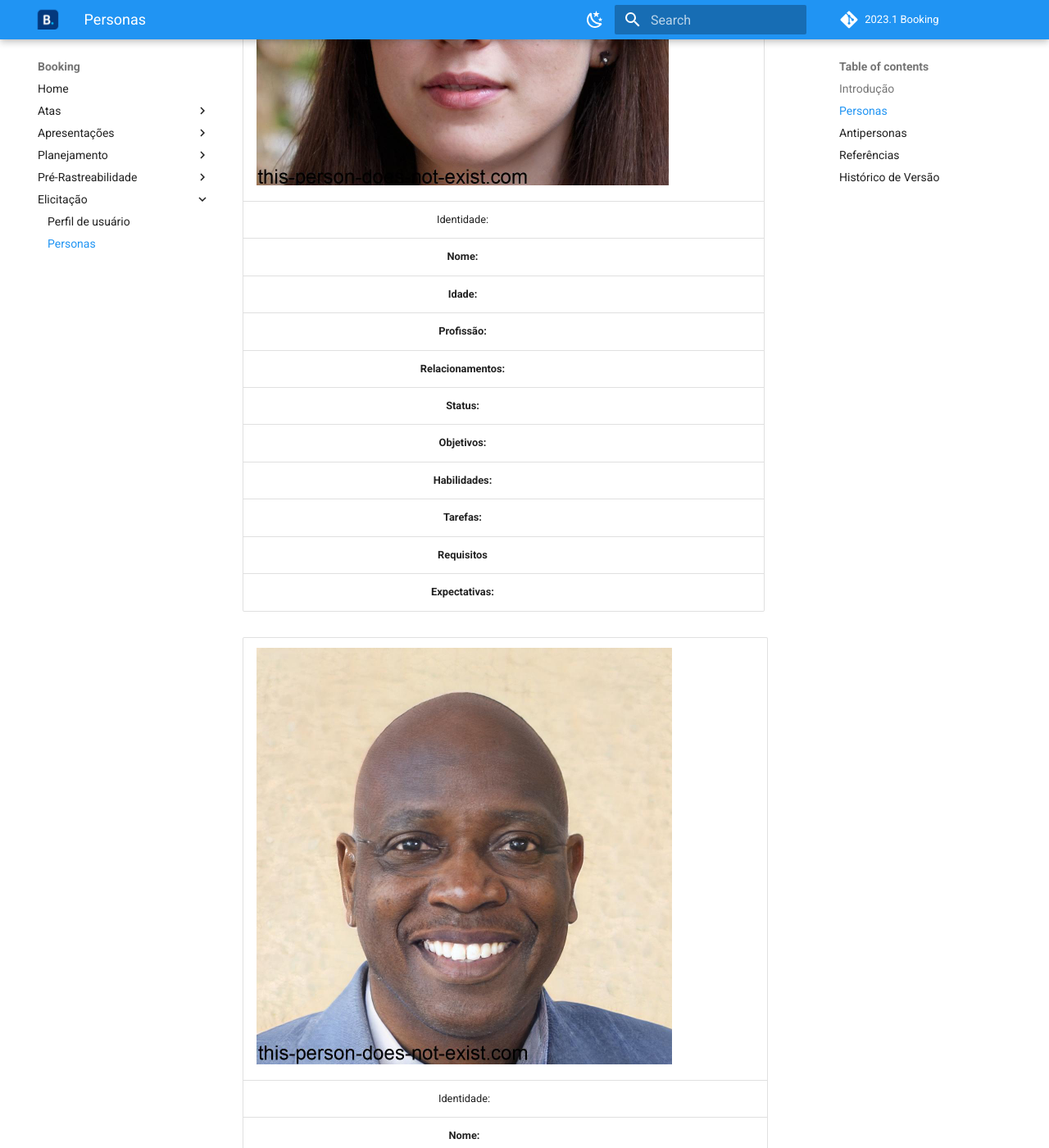
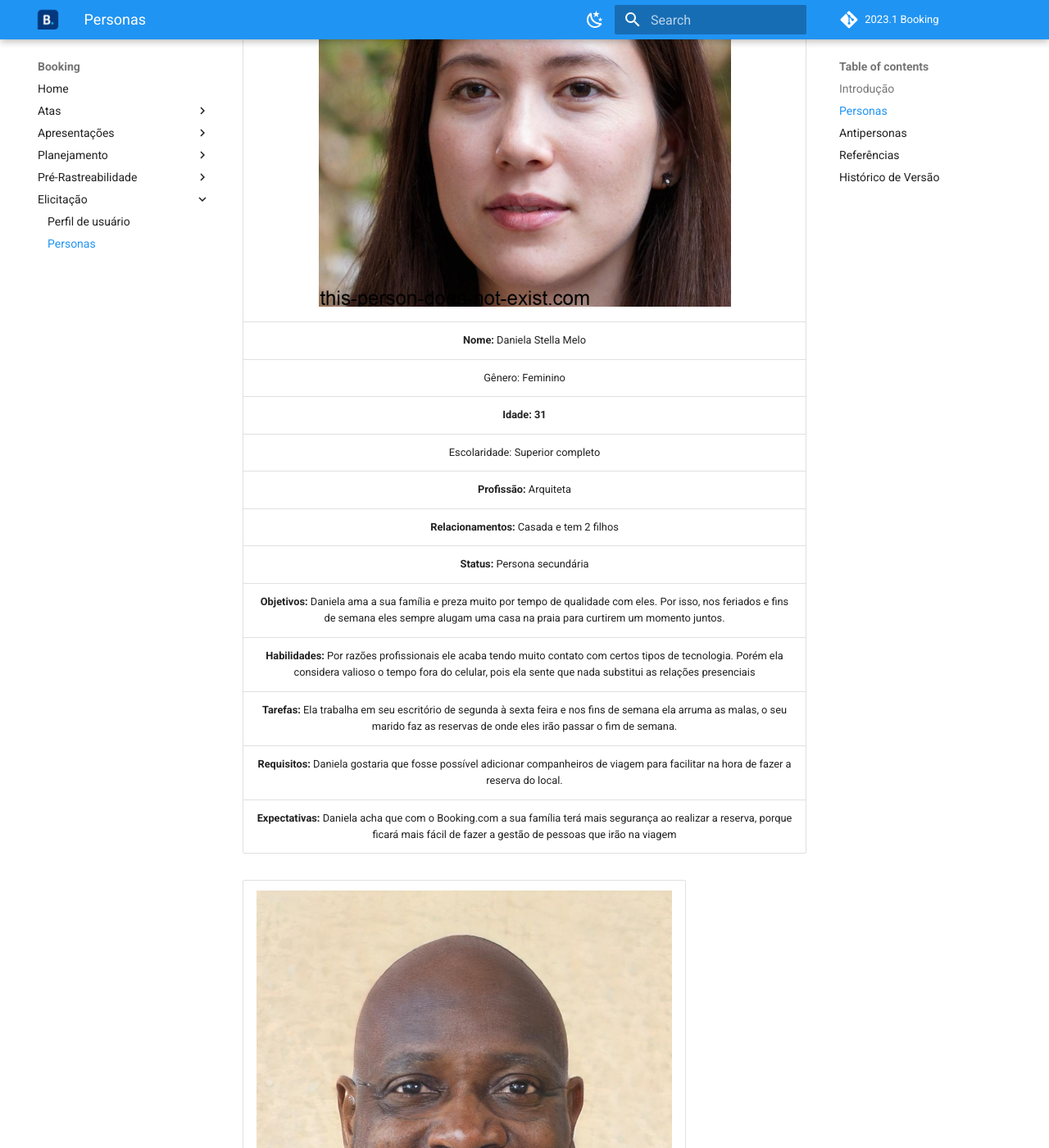
Before and after one commit to Requisitos-de-Software/2023.1-Booking, an MkDocs documentation site: the page built from docs/elicitacao/personas.md, in a window 1280 px wide and 1400 px high, scrolled down 1781 px. Shown: the whole window at 82% size. Built offline with MkDocs 1.6.1 and Material for MkDocs 9.7.7, drawn with Linux system fonts in a browser that asks for light colours; comment, search, counter and statistics services are not loaded; some of the changed text lies outside the part shown.

Commit message:
adicionando as 2 primeiras personas
Co-authored-by: oo7gabriel <gabrielfsacademico@gmail.com>

```diff
--- a/docs/elicitacao/personas.md
+++ b/docs/elicitacao/personas.md
@@ -6,47 +6,49 @@
 
 ## Personas
 
-| ![1682280379785](image/personas/1682280379785.png) |  |
-| :----------------------------------------------: | - |
-|                   Identidade:                   |  |
-|                 **Nome:**                 |  |
-|                 **Idade:**                 |  |
-|              **Profissão:**              |  |
-|            **Relacionamentos:**            |  |
-|                **Status:**                |  |
-|               **Objetivos:**               |  |
-|              **Habilidades:**              |  |
-|                **Tarefas:**                |  |
-|               **Requisitos**               |  |
-|             **Expectativas:**             |  |
+|                                                                                                   ![1682280379785](image/personas/1682280379785.png)                                                                                                   |
+| :--------------------------------------------------------------------------------------------------------------------------------------------------------------------------------------------------------------------------------------------------: |
+|                                                                                                            **Nome:** Fernando Ribas                                                                                                            |
+|                                                                                                             **Gênero:** Masculino                                                                                                             |
+|                                                                                                                 **Idade: 20**                                                                                                                 |
+|                                                                                                     **Escolaridade:** Superior incompleto                                                                                                     |
+|                                                                                                          **Profissão:** Estagiário                                                                                                          |
+|                                                                                                   **Relacionamentos:** Solteiro, sem filhos                                                                                                   |
+|                                                                                                         **Status:** Persona primária                                                                                                         |
+|                                                            **Objetivos:** Fernando Ribas é um jovem que ama viajar, pois ama conhecer novos lugares e aprender com outras culturas                                                            |
+|                                **Habilidades:** Por ser tratar de um jovem, Fernando sempre teve contato com tecnologias desde cedo. Por isso, não tem dificuldades relacionadas ao uso de serviços virtuais                                |
+| **Tarefas:** Durante o dia Fernando acorda e vai para a faculdade, depois de passar o dia estudando ele volta para casa para estagiar, pois ele trabalha de forma remota. Porém, durante as férias ele gosta de viajar para lugares bonitos. |
+|                                                      **Requisitos:** Fernando gostaria que as reservas de hoteis e pousadas fossem menos burocráticas e feitas de maneira mais eficiente                                                      |
+|                                                                      **Expectativas:** Ele acredita que o booking.com pode lhe dar as melhores promoções de hospedagem                                                                      |
 
-| ![1682280535973](image/personas/1682280535973.png) |  |
-| :----------------------------------------------: | - |
-|                   Identidade:                   |  |
-|                 **Nome:**                 |  |
-|                 **Idade:**                 |  |
-|              **Profissão:**              |  |
-|            **Relacionamentos:**            |  |
-|                **Status:**                |  |
-|               **Objetivos:**               |  |
-|              **Habilidades:**              |  |
-|                **Tarefas:**                |  |
-|               **Requisitos**               |  |
-|             **Expectativas:**             |  |
+|                                                                                         ![1682280535973](image/personas/1682280535973.png)                                                                                         |
+| :------------------------------------------------------------------------------------------------------------------------------------------------------------------------------------------------------------------------------: |
+|                                                                                               **Nome:** Daniela Stella Melo                                                                                               |
+|                                                                                                        Gênero: Feminino                                                                                                        |
+|                                                                                                       **Idade: 31**                                                                                                       |
+|                                                                                                 Escolaridade: Superior completo                                                                                                 |
+|                                                                                                 **Profissão:** Arquiteta                                                                                                 |
+|                                                                                         **Relacionamentos:** Casada e tem 2 filhos                                                                                         |
+|                                                                                              **Status:** Persona secundária                                                                                              |
+|          **Objetivos:** Daniela ama a sua família e preza muito por tempo de qualidade com eles. Por isso, nos feriados e fins de semana eles sempre alugam uma casa na praia para curtirem um momento juntos.          |
+| **Habilidades:** Por razões profissionais ele acaba tendo muito contato com certos tipos de tecnologia. Porém ela considera valioso o tempo fora do celular, pois ela sente que nada substitui as relações presenciais |
+|                  **Tarefas:** Ela trabalha em seu escritório de segunda à sexta feira e nos fins de semana ela arruma as malas, o seu marido faz as reservas de onde eles irão passar o fim de semana.                  |
+|                                         **Requisitos:** Daniela gostaria que fosse possível adicionar companheiros de viagem para facilitar na hora de fazer a reserva do local.                                         |
+|               **Expectativas:** Daniela acha que com o Booking.com a sua família terá mais segurança ao realizar a reserva, porque ficará mais fácil de fazer a gestão de pessoas que irão na viagem               |
 
-| ![1682280690946](image/personas/1682280690946.png) |  |
-| :----------------------------------------------: | - |
-|                   Identidade:                   |  |
-|                 **Nome:**                 |  |
-|                 **Idade:**                 |  |
-|              **Profissão:**              |  |
-|            **Relacionamentos:**            |  |
-|                **Status:**                |  |
-|               **Objetivos:**               |  |
-|              **Habilidades:**              |  |
-|                **Tarefas:**                |  |
-|               **Requisitos**               |  |
-|             **Expectativas:**             |  |
+| ![1682280690946](image/personas/1682280690946.png) |
+| :----------------------------------------------: |
+|                   Identidade:                   |
+|                 **Nome:**                 |
+|                 **Idade:**                 |
+|              **Profissão:**              |
+|            **Relacionamentos:**            |
+|                **Status:**                |
+|               **Objetivos:**               |
+|              **Habilidades:**              |
+|                **Tarefas:**                |
+|               **Requisitos**               |
+|             **Expectativas:**             |
 
 ## Antipersonas
 
```
